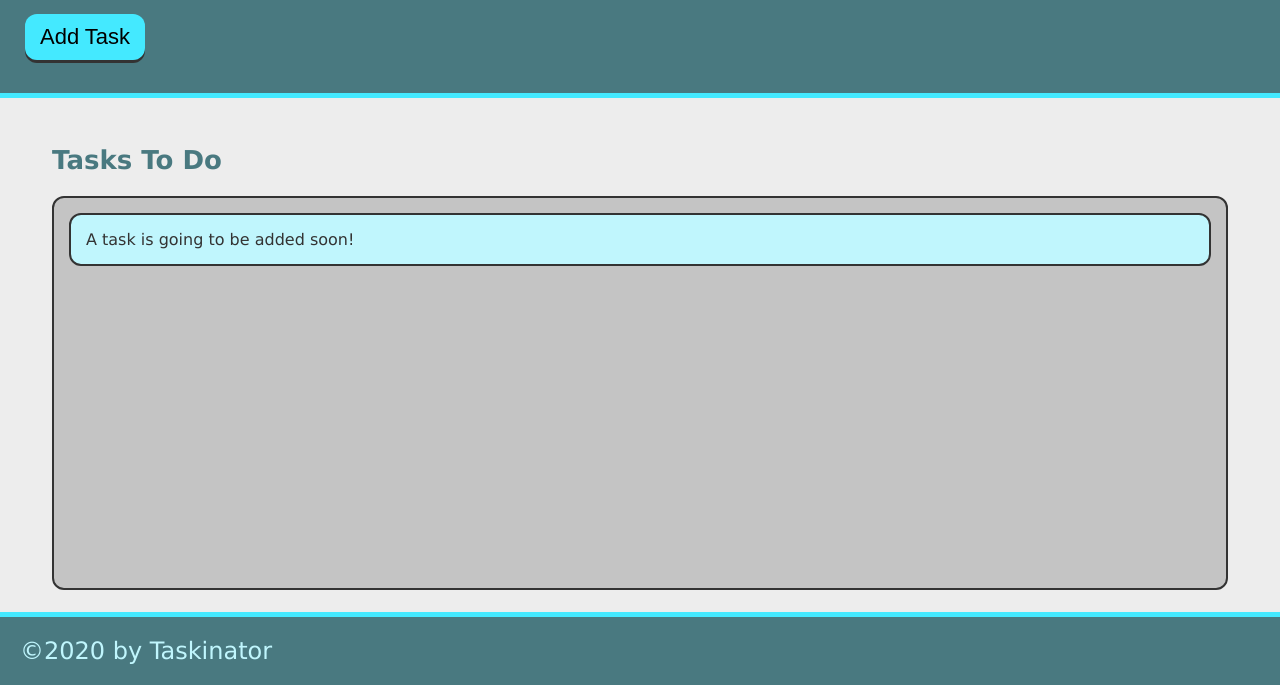
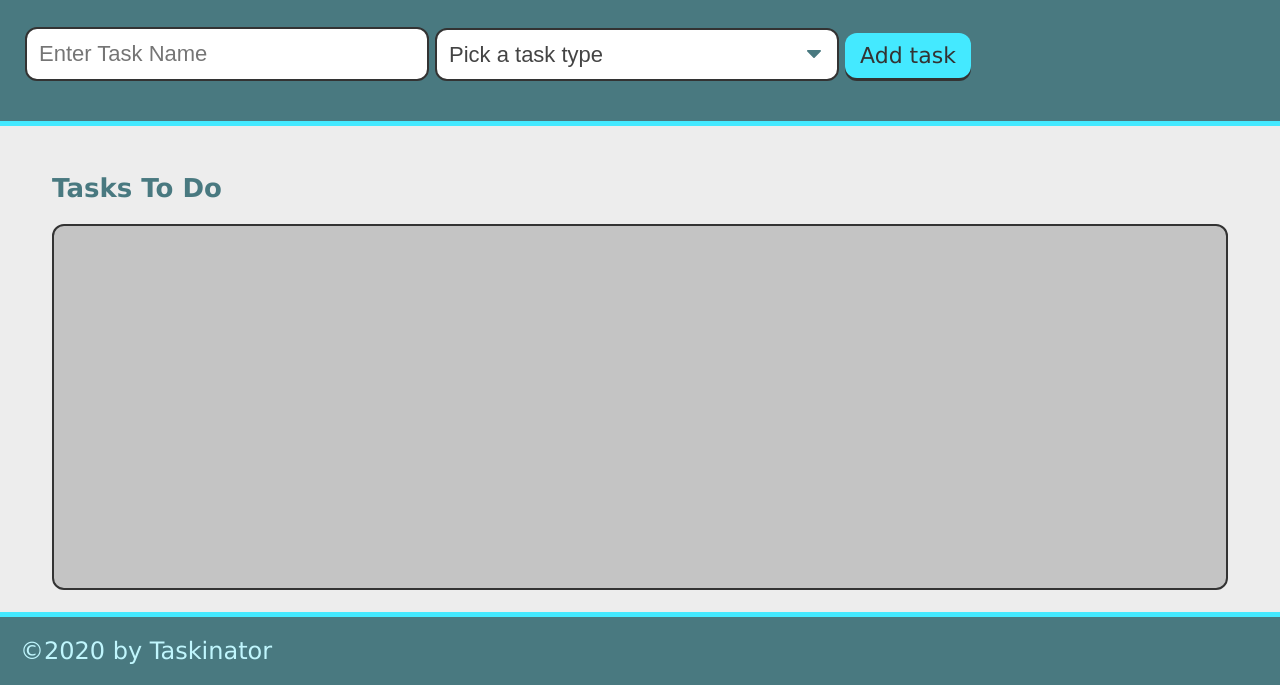
Before and after one commit to shorty008/Taskinator, a plain HTML site: page index.html in a window 1280 px wide. Shown: the part 115-800 px from the top of the page. Drawn offline with Linux system fonts and the light colour scheme.

Commit message:
buildind out the form

```diff
--- a/index.html
+++ b/index.html
@@ -14,15 +14,28 @@
         <header>
           <h1 class="page-title">Taskinator</h1>
           <p>Click the button below to add a new task!</p>
-          <button class="btn" id="save-task">Add Task</button>
+          <form id="task-form">
+              <div class="form-group">
+                  <input type="text" name="task-name" placeholder="Enter Task Name">
+              </div>
+              <div class="form-group">
+                  <select name="task-type" class="select-dropdown">
+                      <option value="" diabled selected>Pick a task type</option>
+                      <option value="Print">Print</option>
+                      <option value="Web">Web</option>
+                      <option value="Mobile">Mobile</option>
+                  </select>
+              </div>
+              <div class="form-group">
+                    <buttom class="btn" id="save-task" type="sumbit">Add task</buttom>
+              </div>
+          </form>
         </header>
 
         <main class="page-content">
           <section class="task-list-wrapper">
             <h2 class="list-title">Tasks To Do</h2>
-            <ul class="task-list" id="tasks-to-do">
-              <li class="task-item">A task is going to be added soon!</li>
-            </ul>
+            <ul class="task-list" id="tasks-to-do"></ul>
           </section>
         </main>
 
```
